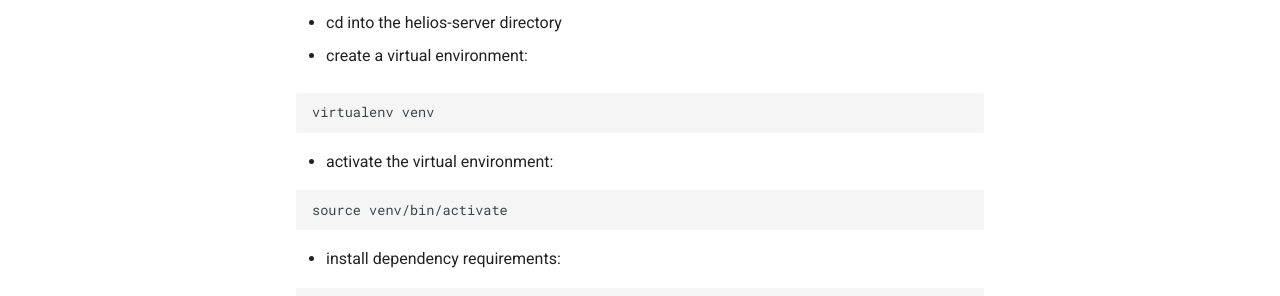
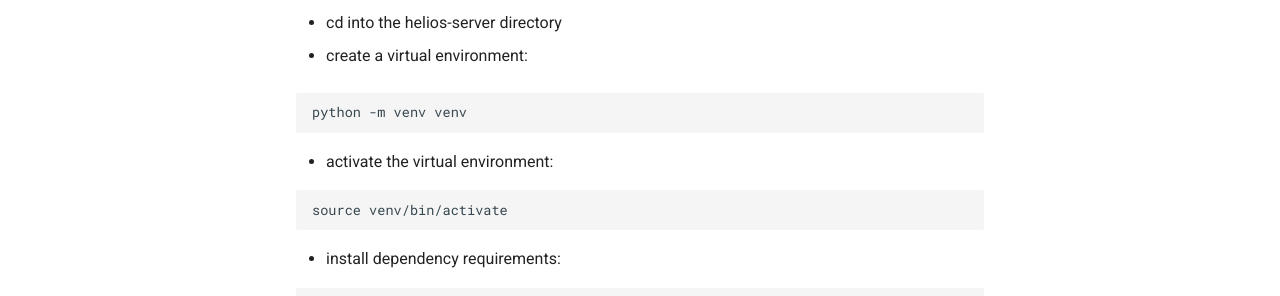
Before and after one commit to wrmack/helios-server-docs, an MkDocs documentation site: the page built from docs/inst_env.md, in a window 1280 px wide and 942 px high. Shown: the part 546-842 px from the top of the window. Built offline with MkDocs 1.6.1 and Material for MkDocs 9.7.7, drawn with Linux system fonts in a browser that asks for light colours.

Commit message:
20191026

````diff
--- a/docs/inst_env.md
+++ b/docs/inst_env.md
@@ -23,7 +23,7 @@ then:
 * create a virtual environment:
 
 ```
-virtualenv venv
+python -m venv venv
 ```
 
 * activate the virtual environment:
````
Also changed, not shown: site/index.html, site/inst_env/index.html, site/search/search_index.json, site/sitemap.xml, 1 other file.
